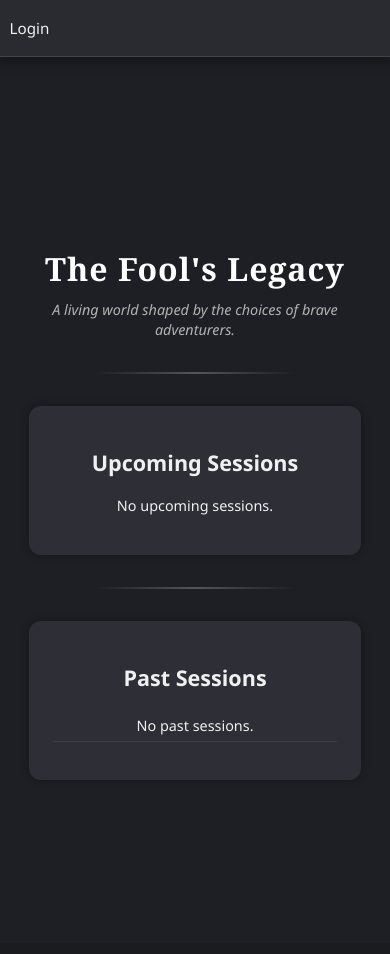
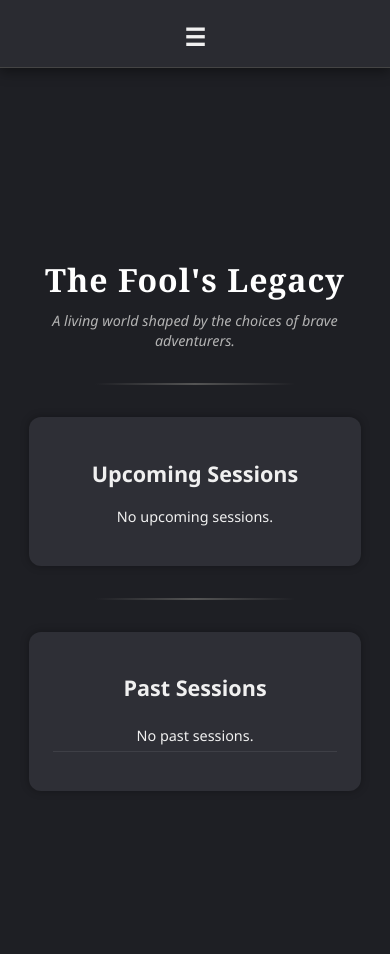
Before and after one commit to Pockethealer/dnd_app, a Python web app: template templates/home.html in a window 390 px wide. Before the commit the page ends 780 px from the top, so only its background shows below. Run offline with Jinja, Linux system fonts and the light colour scheme; the template is opened without the code that fills it, so the values that code supplies are empty.

Commit message:
added mobile support

```diff
--- a/static/css/navbar.css
+++ b/static/css/navbar.css
@@ -1,6 +1,6 @@
-/*--------------------------------Navbar-----------------------------------------*/
+/*-------------------------------- Navbar ---------------------------------------*/
 
-/* Navbar */
+/* Navbar container */
 .navbar {
   background-color: var(--bg-lighter);
   color: var(--text-color);
@@ -14,14 +14,15 @@
   border-radius: 0 0 12px 12px;
   box-shadow: 0 4px 12px rgba(0, 0, 0, 0.4);
   width: 100%;
-  backdrop-filter: blur(4px);
   max-width: 100vw;
   overflow-x: hidden;
   box-sizing: border-box;
   border-bottom: 1px solid var(--border-color);
+  backdrop-filter: blur(4px);
+  flex-wrap: nowrap; /* default no wrap */
 }
 
-/* Navbar Sections */
+/* Navbar sections */
 .navbar-left,
 .navbar-right {
   display: flex;
@@ -29,7 +30,7 @@
   gap: 1rem;
 }
 
-/* Navbar Links */
+/* Navbar links */
 .navbar a {
   color: var(--text-color);
   text-decoration: none;
@@ -44,29 +45,60 @@
   color: #fff;
 }
 
-/* Optional: active state */
 .navbar a.active {
   background-color: var(--accent);
   color: #fff;
 }
-/*-------------------------------------------------------------------------*/
-/* ---------------- NAVBAR RESPONSIVENESS ---------------- */
+
+/* Navbar toggle button (hamburger) */
+.navbar-toggle {
+  display: none; /* hidden on desktop */
+  font-size: 1.5rem;
+  color: var(--text-color);
+  background: none;
+  border: none;
+  cursor: pointer;
+  padding: 6px;
+}
+
+/*-------------------- Responsive styles --------------------*/
 
 /* Tablets and smaller */
 @media (max-width: 768px) {
   .navbar {
-    flex-wrap: wrap;
+    flex-wrap: wrap; /* allow wrapping so menu can stack */
     padding: 0.6rem 0.8rem;
   }
 
+  /* Hide navbar sections by default on tablet/mobile */
   .navbar-left,
   .navbar-right {
+    display: none;
     gap: 0.5rem;
+    width: 100%;
+  }
+
+  /* Show toggle button */
+  .navbar-toggle {
+    display: block;
+  }
+
+  /* Show links in a vertical column when active */
+  .navbar-left.active,
+  .navbar-right.active {
+    display: flex;
+    flex-direction: column;
+    align-items: flex-start;
+    background-color: var(--bg-lighter);
+    padding: 0.5rem 1rem;
+    border-radius: 0 0 12px 12px;
+    width: 100%;
   }
 
   .navbar a {
     padding: 6px 8px;
     font-size: 0.95rem;
+    width: 100%;
   }
 }
 
@@ -79,17 +111,29 @@
     border-radius: 0;
   }
 
+  /* Keep navbar sections hidden unless active */
   .navbar-left,
   .navbar-right {
+    display: none;
     flex-direction: column;
     align-items: flex-start;
+    gap: 0.4rem;
     width: 100%;
-    gap: 0.4rem;
+  }
+
+  /* Show sections when toggled */
+  .navbar-left.active,
+  .navbar-right.active {
+    display: flex;
   }
 
   .navbar a {
     display: block;
+    padding: 8px 0;
     width: 100%;
-    padding: 8px 0;
+  }
+
+  .navbar-toggle {
+    display: block;
   }
 }
--- a/static/css/sidebar.css
+++ b/static/css/sidebar.css
@@ -18,21 +19,26 @@
   text-decoration: underline;
   color: #bbdefb;
 }
-/*-----------------------------------sidebar--------------------------------------*/
-#content {
-  flex: 1;
-  padding: 2rem;
-  overflow-y: auto;
-}
+
+/*----------------------------------- Layout -----------------------------------*/
 
 #layout {
   display: flex;
   min-height: 100vh;
 }
 
-/* Sidebar container */
+/* Content area */
+#content {
+  flex: 1;
+  padding: 2rem;
+  overflow-y: auto;
+  box-sizing: border-box;
+}
+
+/*---------------------------------- Sidebar -----------------------------------*/
+
 #sidebar {
-  width: auto;
+  width: 250px; /* fixed width */
   background-color: var(--bg-lighter);
   color: var(--text-color);
   font-family: "Segoe UI", sans-serif;
--- a/static/js/main.js
+++ b/static/js/main.js
@@ -48,6 +48,8 @@ document.addEventListener("DOMContentLoaded", () => {
   });
   /*--------------------------------------tooltips--------------------------------------------------*/
   //Tooltip
+  let activeTarget = null;
+
   const tooltipContainer = getTooltipContainer();
   if (window.matchMedia("(hover: hover)").matches) {
     document.body.addEventListener(
@@ -100,7 +102,7 @@ document.addEventListener("DOMContentLoaded", () => {
       async (e) => {
         const target = e.target.closest("a[data-model][data-name]");
         const insideTooltip = tooltipContainer.contains(e.target);
-
+        if (e.target.closest(".navbar-toggle")) return;
         // Tap on a link with tooltip
         if (target) {
           e.preventDefault();
@@ -121,12 +123,6 @@ document.addEventListener("DOMContentLoaded", () => {
       },
       true
     );
-
-    // Optional: hide tooltip on scroll
-    window.addEventListener("scroll", () => {
-      tooltipContainer.style.display = "none";
-      activeTarget = null;
-    });
   }
   //making links uninteractive
   document.body.addEventListener("click", (e) => {
@@ -237,6 +233,22 @@ document.addEventListener("DOMContentLoaded", () => {
       }
     });
   }
+  /*--------------------------------------navbar--------------------------------------------------*/
+
+  const toggleButton = document.querySelector(".navbar-toggle");
+  const navbarLeft = document.querySelector(".navbar-left");
+  const navbarRight = document.querySelector(".navbar-right");
+  if (toggleButton) {
+    toggleButton.addEventListener(
+      "click",
+      () => {
+        navbarLeft.classList.toggle("active");
+        navbarRight.classList.toggle("active");
+        console.log("clicked");
+      },
+      false
+    );
+  }
 });
 /*--------------------------------------Galery--------------------------------------------------*/
 const modal = document.getElementById("modal");
--- a/templates/base.html
+++ b/templates/base.html
@@ -32,6 +32,7 @@
     {% from "wiki/_macros.html" import render_page_tree %}
 
     <nav class="navbar">
+      <button class="navbar-toggle" aria-label="Toggle navigation">&#9776;</button>
       {% if user.is_authenticated %}
       <div class="navbar-left">
         <a id="home" href="/">Home</a>
```
Also changed, not shown: other parts of static/css/sidebar.css (+67 -36 lines).
